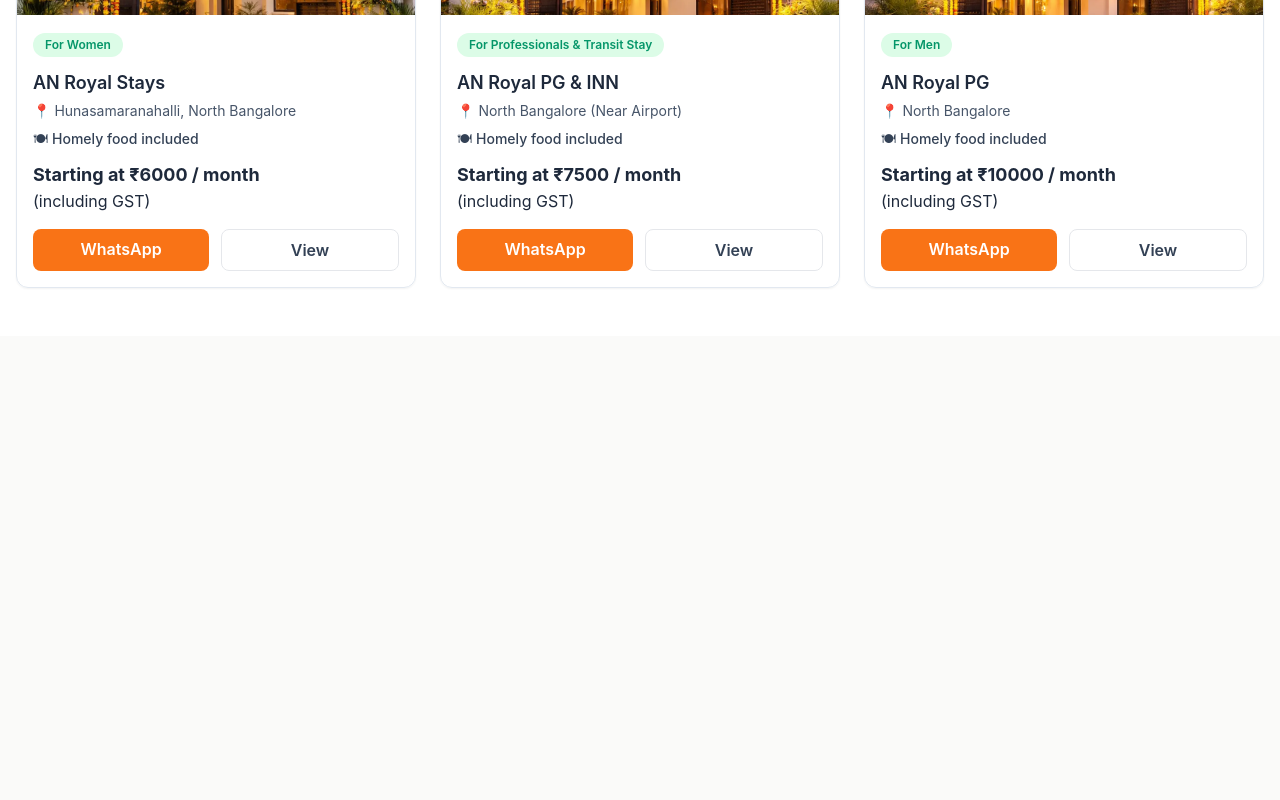
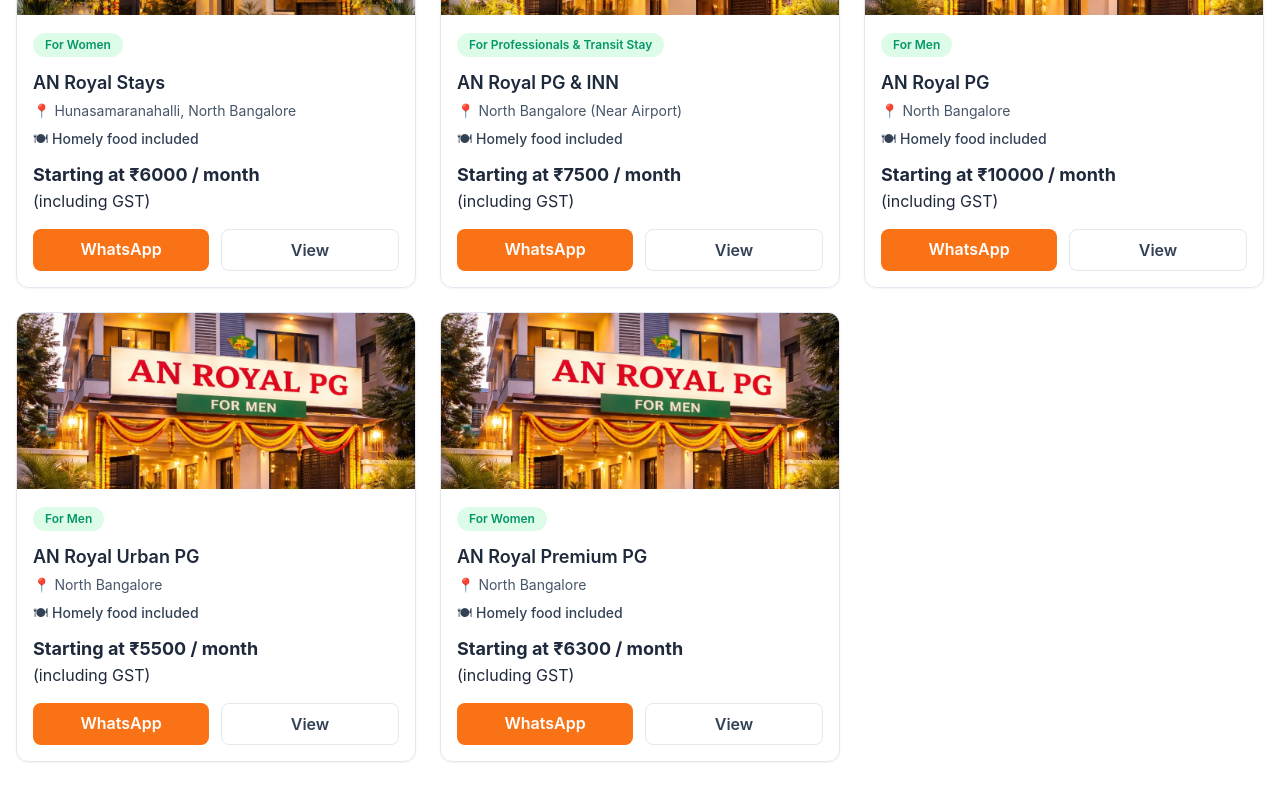
Before and after one commit to anzar00/an-stays-website, an Angular app: page /#/ in a window 1280 px wide. Shown: the part 870-1670 px from the top of the page. Before the commit the page ends 1206 px from the top, so only its background shows below. Built offline with nearby package versions, Linux system fonts and the light colour scheme.

Commit message:
add new PGs

```diff
--- a/src/app/core/data/accommodations.data.ts
+++ b/src/app/core/data/accommodations.data.ts
@@ -164,4 +164,115 @@
     image: 'assets/images/an-royal-pg-men.webp',
     whatsappNumber: '918880272244',
   },
+
+  {
+    id: 4,
+    name: 'AN Royal Urban PG',
+    for: 'For Men',
+    locationShort: 'North Bangalore',
+    address: 'Address to be updated',
+
+    about:
+      `AN Royal Urban Men's PG.
+      \n Looking for a budget-friendly accomadation without compromising on quality? AN Royal Urban PG in Hunasamaranahalli offers
+      the perfect stay for students and professionals. Located strategically near Kempegowda International Airport, it ensures a quick, stress-free commute for travellers and airport employees.`,
+
+    rooms: [
+      { type: 'Private Room', price: 13000 },
+      { type: 'Two Sharing', price: 7500 },
+      { type: 'Three Sharing', price: 6000 },
+      { type: 'Four Sharing', price: 5500 },
+    ],
+
+    amenities: [
+      'Parking',
+      'Power Backup',
+      'House Keeping',
+      'Drinking Water',
+      'Almirah',
+      'Security',
+      'Reception',
+      'WiFi',
+      'Bed Sheet',
+      'Pillow',
+      'Bathroom',
+      'Refrigerator',
+      'CCTV',
+      'Lift',
+      'Washing Machine',
+    ],
+
+    nearbyPlaces: [
+      'Kempegowda International Airport',
+      'Mall of Asia',
+      'Nandi Hills',
+      'Foxconn Company',
+      'Rank Tech & Interone Tech (Walking Distance)',
+      'IBM Bhartiya City (15 mins)',
+      'Manyata Tech Park',
+      'Sir MVIT (1.4 km)',
+      'SVCE (2.3 km)',
+      'Sai Vidya Institute',
+    ],
+
+    foodIncluded: true,
+    image: 'assets/images/an-royal-pg-men.webp',
+    whatsappNumber: '918088347951',
+  },
+
+  {
+    id: 5,
+    name: 'AN Royal Premium PG',
+    for: 'For Women',
+    locationShort: 'North Bangalore',
+    address: 'Address to be updated',
+
+    about:
+      `AN Royal Premium PG for Women.\n Experience a blend of luxury,safety, and convenience at AN Royal Premium PG for Women. Specifically curated for
+      students and working professionals, our accomodation in Hunasamaranahalli provides a sophisticated living environment with
+      a "home away from home" feel.
+      \n Located perfectly near Kempegowda International Airport, it is the premier choice for frequent travelers and aviation professionals seeking a seamless commute.`,
+
+    rooms: [
+      { type: 'Private Room', price: 16000 },
+      { type: 'Two Sharing', price: 8500 },
+      { type: 'Three Sharing', price: 7400 },
+      { type: 'Four Sharing', price: 6300 },
+    ],
+
+    amenities: [
+      'Parking',
+      'Power Backup',
+      'House Keeping',
+      'Drinking Water',
+      'Almirah',
+      'Security',
+      'Reception',
+      'WiFi',
+      'Bed Sheet',
+      'Pillow',
+      'Bathroom',
+      'Refrigerator',
+      'CCTV',
+      'Lift',
+      'Washing Machine',
+    ],
+
+    nearbyPlaces: [
+      'Kempegowda International Airport',
+      'Mall of Asia',
+      'Nandi Hills',
+      'Foxconn Company',
+      'Rank Tech & Interone Tech (Walking Distance)',
+      'IBM Bhartiya City (15 mins)',
+      'Manyata Tech Park',
+      'Sir MVIT (1.4 km)',
+      'SVCE (2.3 km)',
+      'Sai Vidya Institute',
+    ],
+
+    foodIncluded: true,
+    image: 'assets/images/an-royal-pg-men.webp',
+    whatsappNumber: '918088347951',
+  }
 ];
```
